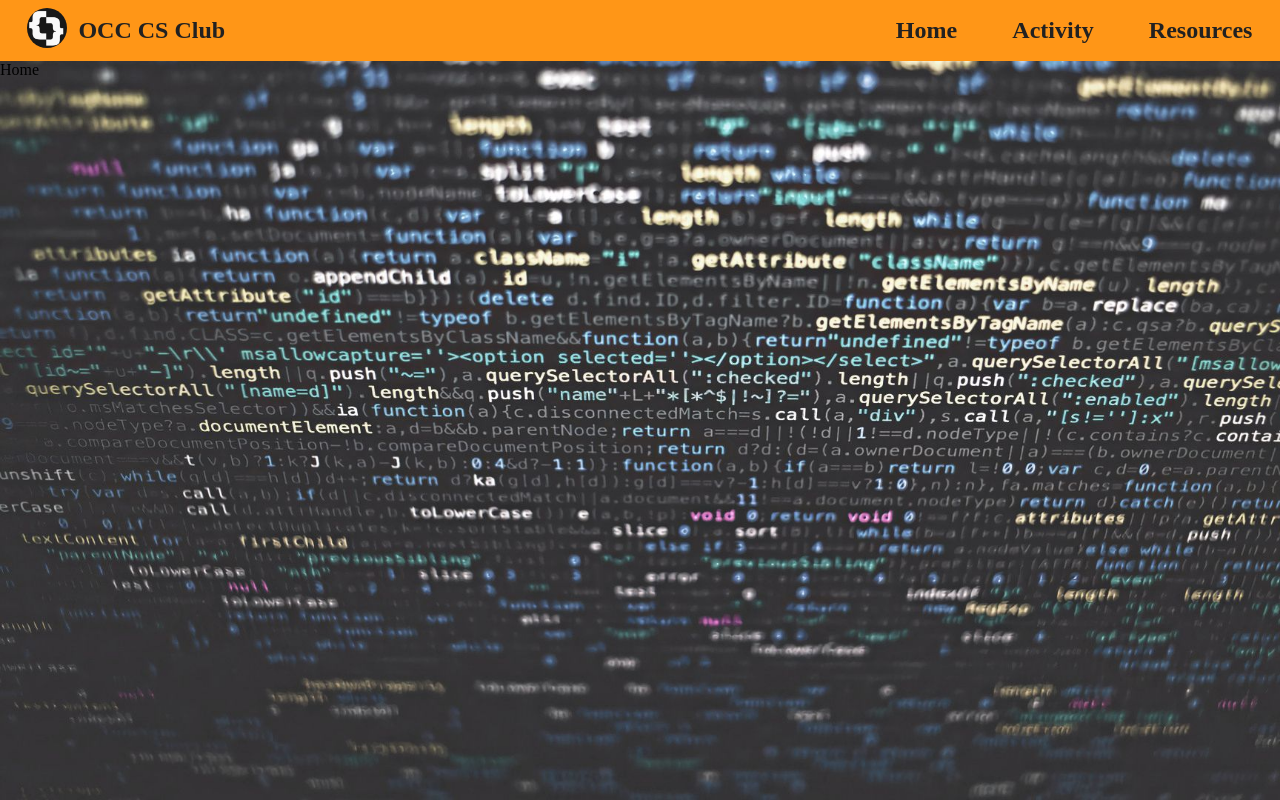
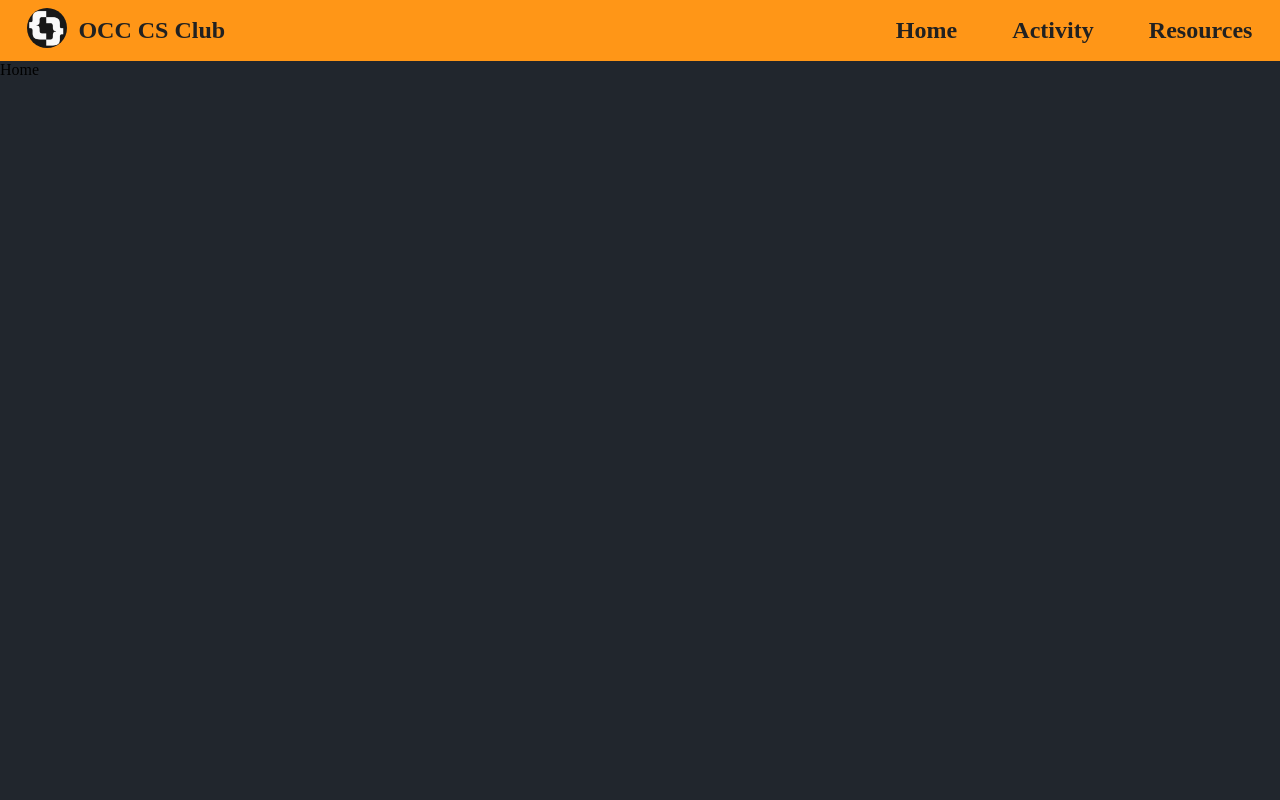
Before and after one commit to Computer-Science-Club-OCC/Computer-Science-Club-OCC.github.io, a React (Create React App) app: page /homepage in a window 1280 px wide. Built offline with nearby package versions, Linux system fonts and the light colour scheme.

Commit message:
Replace website's background image with solid black color

```diff
--- a/src/app.css
+++ b/src/app.css
@@ -4,7 +4,7 @@ body {
 	width: 100vw;
 	margin: 0;
 	padding: 0;
-	background: url("./asset/images/background.jpg") no-repeat;
+	background-color: #21262d;
 	background-size: cover;
 }
 
```
